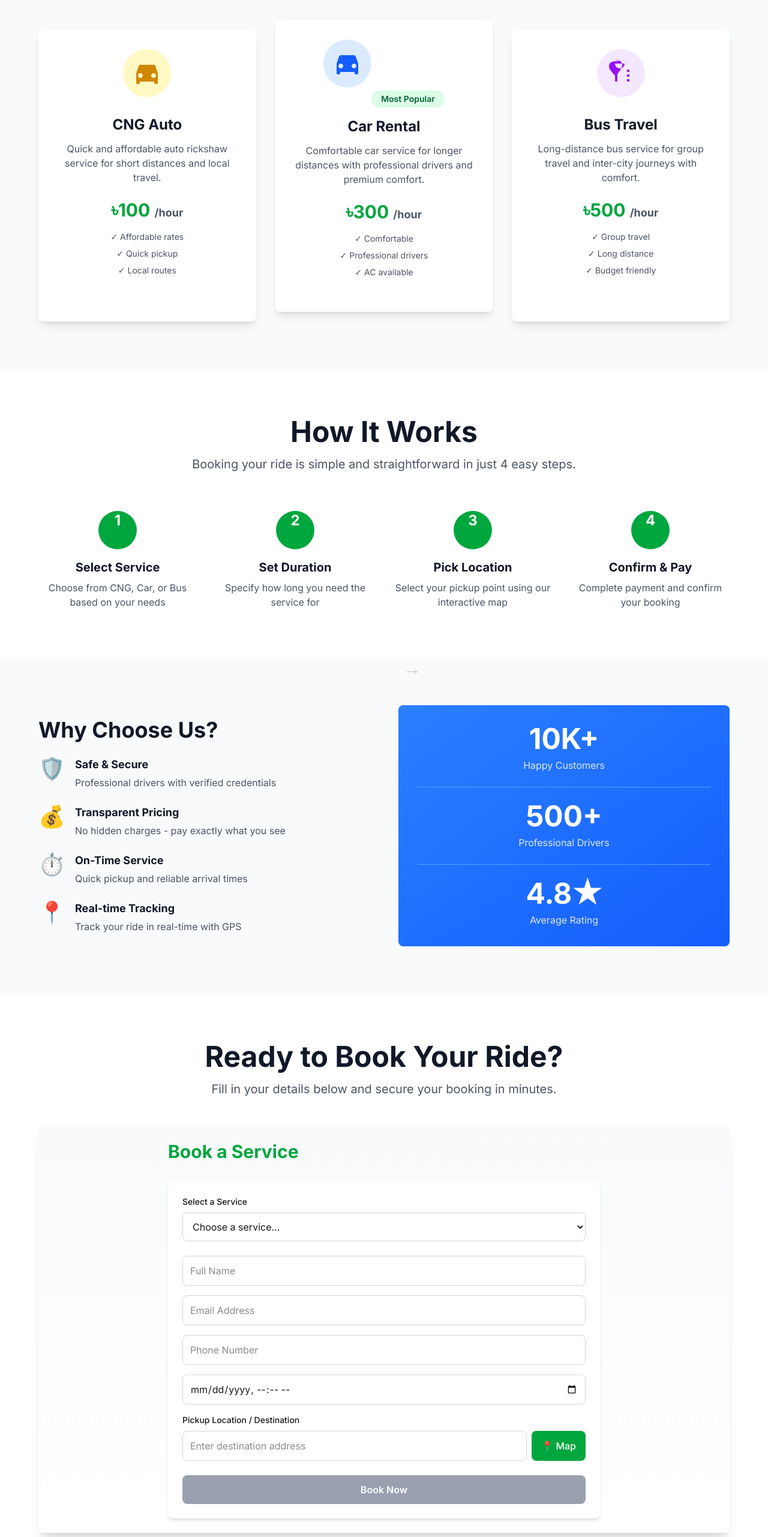
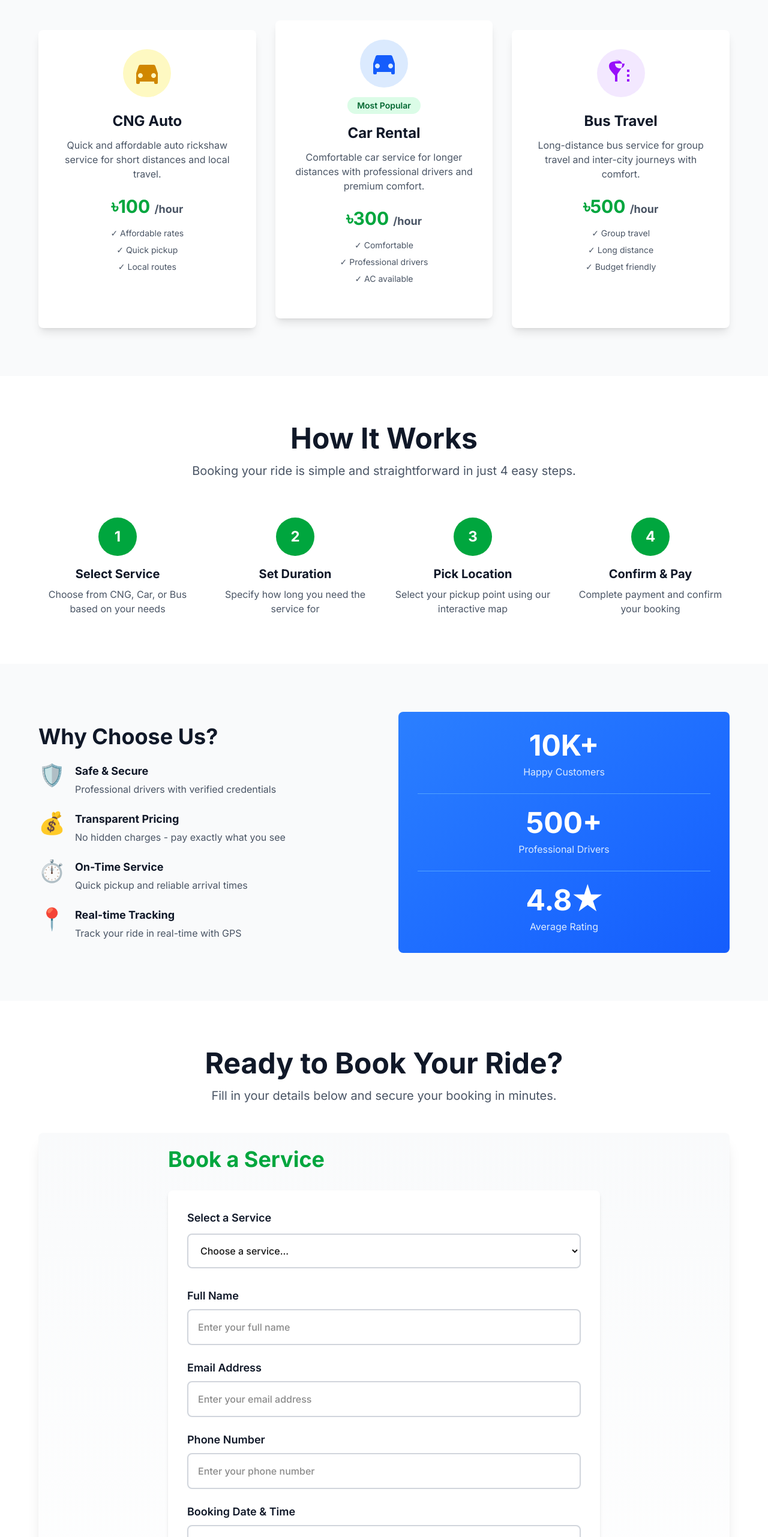
Before and after one commit to PIYAL-DATTA/BK, a Next.js app: page / in a window 1280 px wide. Shown: the part 1006-3569 px from the top of the page at 60% size. Built offline with nearby package versions, Linux system fonts and the light colour scheme.

Commit message:
Improve UX: Better form fonts, navbar smooth scrolling, centered service badges and step numbers

```diff
--- a/app/layout.tsx
+++ b/app/layout.tsx
@@ -34,13 +34,13 @@ export default function RootLayout({
               <h1 className="text-2xl font-bold text-gray-900">Booking</h1>
             </div>
             <div className="hidden md:flex space-x-8 items-center">
-              <a href="/" className="text-gray-700 hover:text-blue-600 font-medium transition">
+              <a href="#home" className="text-gray-700 hover:text-blue-600 font-medium transition">
                 Home
               </a>
-              <a href="/#services" className="text-gray-700 hover:text-blue-600 font-medium transition">
+              <a href="#services" className="text-gray-700 hover:text-blue-600 font-medium transition">
                 Services
               </a>
-              <a href="/#how-it-works" className="text-gray-700 hover:text-blue-600 font-medium transition">
+              <a href="#how-it-works" className="text-gray-700 hover:text-blue-600 font-medium transition">
                 How It Works
               </a>
               <a href="/admin" className="bg-blue-600 text-white px-6 py-2 rounded-lg hover:bg-blue-700 font-medium transition">
--- a/app/page.tsx
+++ b/app/page.tsx
@@ -23,7 +23,11 @@ export default function Home() {
                 Book reliable CNG, Cars, and Buses instantly. Get professional service at competitive prices with real-time location tracking.
               </p>
               <div className="flex gap-4">
-                <button className="bg-green-500 hover:bg-green-600 text-white px-8 py-3 rounded-lg font-semibold transition transform hover:scale-105">
+                <button
+                  onClick={() => {
+                    document.getElementById('booking-section')?.scrollIntoView({ behavior: 'smooth' });
+                  }}
+                  className="bg-green-500 hover:bg-green-600 text-white px-8 py-3 rounded-lg font-semibold transition transform hover:scale-105">
                   Book Now
                 </button>
                 <button className="bg-white text-blue-600 hover:bg-blue-50 px-8 py-3 rounded-lg font-semibold transition">
@@ -43,7 +47,7 @@ export default function Home() {
       </section>
 
       {/* Services Section */}
-      <section className="py-20 px-4 bg-gray-50">
+      <section id="services" className="py-20 px-4 bg-gray-50">
         <div className="max-w-6xl mx-auto">
           <div className="text-center mb-16">
             <h2 className="text-4xl md:text-5xl font-bold text-gray-900 mb-4">
@@ -57,10 +61,12 @@ export default function Home() {
           <div className="grid grid-cols-1 md:grid-cols-3 gap-8">
             {/* CNG Card */}
             <div className="bg-white rounded-lg shadow-lg hover:shadow-xl transition p-8 text-center">
-              <div className="inline-block bg-yellow-100 p-4 rounded-full mb-6">
+              <div className="flex justify-center mb-6">
+                <div className="inline-block bg-yellow-100 p-4 rounded-full">
                   <svg className="w-12 h-12 text-yellow-600" fill="currentColor" viewBox="0 0 24 24">
                     <path d="M18.92 6.01C18.72 5.42 18.16 5 17.5 5h-11c-.66 0-1.22.42-1.42 1.01L3 12v8c0 .55.45 1 1 1h1c.55 0 1-.45 1-1v-1h12v1c0 .55.45 1 1 1h1c.55 0 1-.45 1-1v-8l-2.08-5.99zM6.5 16c-1.1 0-2-.9-2-2s.9-2 2-2 2 .9 2 2-.9 2-2 2zm11 0c-1.1 0-2-.9-2-2s.9-2 2-2 2 .9 2 2-.9 2-2 2z" />
                   </svg>
+                </div>
               </div>
               <h3 className="text-2xl font-bold text-gray-900 mb-3">CNG Auto</h3>
               <p className="text-gray-600 mb-6">Quick and affordable auto rickshaw service for short distances and local travel.</p>
@@ -76,13 +82,17 @@ export default function Home() {
 
             {/* Car Card */}
             <div className="bg-white rounded-lg shadow-lg hover:shadow-xl transition p-8 text-center transform md:-translate-y-4">
-              <div className="inline-block bg-blue-100 p-4 rounded-full mb-6">
+              <div className="flex justify-center mb-4">
+                <div className="inline-block bg-blue-100 p-4 rounded-full">
                   <svg className="w-12 h-12 text-blue-600" fill="currentColor" viewBox="0 0 24 24">
                     <path d="M18.92 6.01C18.72 5.42 18.16 5 17.5 5h-11c-.66 0-1.22.42-1.42 1.01L3 12v8c0 .55.45 1 1 1h1c.55 0 1-.45 1-1v-1h12v1c0 .55.45 1 1 1h1c.55 0 1-.45 1-1v-8l-2.08-5.99zM6.5 16c-1.1 0-2-.9-2-2s.9-2 2-2 2 .9 2 2-.9 2-2 2zm11 0c-1.1 0-2-.9-2-2s.9-2 2-2 2 .9 2 2-.9 2-2 2z" />
                   </svg>
                 </div>
-              <div className="inline-block bg-green-100 text-green-800 px-4 py-1 rounded-full text-sm font-semibold mb-4">
+              </div>
+              <div className="flex justify-center mb-4">
+                <div className="inline-block bg-green-100 text-green-800 px-4 py-1 rounded-full text-sm font-semibold">
                   Most Popular
+                </div>
               </div>
               <h3 className="text-2xl font-bold text-gray-900 mb-3">Car Rental</h3>
               <p className="text-gray-600 mb-6">Comfortable car service for longer distances with professional drivers and premium comfort.</p>
@@ -98,10 +108,12 @@ export default function Home() {
 
             {/* Bus Card */}
             <div className="bg-white rounded-lg shadow-lg hover:shadow-xl transition p-8 text-center">
-              <div className="inline-block bg-purple-100 p-4 rounded-full mb-6">
+              <div className="flex justify-center mb-6">
+                <div className="inline-block bg-purple-100 p-4 rounded-full">
                   <svg className="w-12 h-12 text-purple-600" fill="currentColor" viewBox="0 0 24 24">
                     <path d="M17 19h2v-2h-2v2zm0-4h2v-2h-2v2zm0-4h2V9h-2v2zm-6-9C6.48 2 2 2 2 6c0 3.25 3 5.68 5 7.97V19h2v-5.97C10 10.68 13 8.25 13 5c0-4-4.48-4-6-4zm0 2h4c0 2.5-2 4-4 4-2 0-4-1.5-4-4h4z" />
                   </svg>
+                </div>
               </div>
               <h3 className="text-2xl font-bold text-gray-900 mb-3">Bus Travel</h3>
               <p className="text-gray-600 mb-6">Long-distance bus service for group travel and inter-city journeys with comfort.</p>
@@ -119,7 +131,7 @@ export default function Home() {
       </section>
 
       {/* How It Works Section */}
-      <section className="py-20 px-4 bg-white">
+      <section id="how-it-works" className="py-20 px-4 bg-white">
         <div className="max-w-6xl mx-auto">
           <div className="text-center mb-16">
             <h2 className="text-4xl md:text-5xl font-bold text-gray-900 mb-4">
@@ -138,12 +150,13 @@ export default function Home() {
               { num: 4, title: 'Confirm & Pay', desc: 'Complete payment and confirm your booking' },
             ].map((step, idx) => (
               <div key={idx} className="text-center">
-                <div className="inline-block w-16 h-16 bg-green-600 text-white rounded-full flex items-center justify-center text-2xl font-bold mb-4">
+                <div className="flex justify-center mb-4">
+                  <div className="w-16 h-16 bg-green-600 text-white rounded-full flex items-center justify-center text-2xl font-bold">
                     {step.num}
+                  </div>
                 </div>
                 <h3 className="text-xl font-bold text-gray-900 mb-2">{step.title}</h3>
                 <p className="text-gray-600">{step.desc}</p>
-                {idx < 3 && <div className="hidden md:block absolute left-1/2 transform translate-x-8 translate-y-20 text-gray-300 text-3xl">→</div>}
               </div>
             ))}
           </div>
@@ -196,7 +209,7 @@ export default function Home() {
       </section>
 
       {/* Booking Section */}
-      <section className="py-20 px-4 bg-white">
+      <section id="booking-section" className="py-20 px-4 bg-white">
         <div className="max-w-6xl mx-auto">
           <div className="text-center mb-12">
             <h2 className="text-4xl md:text-5xl font-bold text-gray-900 mb-4">
--- a/components/BookingForm.tsx
+++ b/components/BookingForm.tsx
@@ -228,11 +228,11 @@ export default function BookingForm() {
 
   return (
     <div className="max-w-3xl mx-auto p-6">
-      <h1 className="text-3xl font-bold mb-8 text-green-600">Book a Service</h1>
+      <h1 className="text-4xl font-bold mb-8 text-green-600">Book a Service</h1>
 
       {message.type && (
         <div
-          className={`mb-6 p-4 rounded-lg text-white ${
+          className={`mb-6 p-4 rounded-lg text-white text-lg font-semibold ${
             message.type === 'success' ? 'bg-green-500' : 'bg-red-500'
           }`}
         >
@@ -240,12 +240,12 @@ export default function BookingForm() {
         </div>
       )}
 
-      <div className="bg-white rounded-lg shadow-md p-6">
+      <div className="bg-white rounded-lg shadow-md p-8">
         {/* Service Selection */}
-        <div className="mb-6">
-          <label className="block text-sm font-medium mb-2">Select a Service</label>
+        <div className="mb-8">
+          <label className="block text-lg font-semibold text-gray-900 mb-3">Select a Service</label>
           <select
-            className="w-full p-3 border border-gray-300 rounded-lg"
+            className="w-full p-4 border-2 border-gray-300 rounded-lg text-base font-medium focus:border-blue-600 focus:outline-none"
             onChange={handleServiceChange}
           >
             <option value="">Choose a service...</option>
@@ -259,85 +259,98 @@ export default function BookingForm() {
 
         {/* Service Details */}
         {selectedService && (
-          <div className="mb-6 p-4 bg-blue-50 rounded-lg">
-            <h3 className="font-semibold text-lg">{selectedService.name}</h3>
-            <p className="text-gray-600 mb-3">{selectedService.description}</p>
+          <div className="mb-8 p-6 bg-blue-50 rounded-lg border-l-4 border-blue-600">
+            <h3 className="font-bold text-2xl text-gray-900 mb-2">{selectedService.name}</h3>
+            <p className="text-gray-700 mb-4 text-base">{selectedService.description}</p>
             <div className="border-t pt-3">
-              <p className="mb-2">
-                <span className="font-medium">Hourly Rate:</span> {selectedService.hourlyRate} Taka/hour
+              <p className="mb-2 text-base text-gray-800">
+                <span className="font-bold">Hourly Rate:</span> <span className="text-lg font-bold text-green-600">{selectedService.hourlyRate} Taka/hour</span>
               </p>
             </div>
           </div>
         )}
 
-        <div className="space-y-4">
+        <div className="space-y-6">
           {/* Customer Details */}
+          <div>
+            <label className="block text-lg font-semibold text-gray-900 mb-2">Full Name</label>
             <input
               type="text"
               name="customerName"
-            placeholder="Full Name"
+              placeholder="Enter your full name"
               value={formData.customerName}
               onChange={handleInputChange}
-            className="w-full p-3 border border-gray-300 rounded-lg"
+              className="w-full p-4 border-2 border-gray-300 rounded-lg text-base font-medium focus:border-blue-600 focus:outline-none"
             />
+          </div>
+          <div>
+            <label className="block text-lg font-semibold text-gray-900 mb-2">Email Address</label>
             <input
               type="email"
               name="customerEmail"
-            placeholder="Email Address"
+              placeholder="Enter your email address"
               value={formData.customerEmail}
               onChange={handleInputChange}
-            className="w-full p-3 border border-gray-300 rounded-lg"
+              className="w-full p-4 border-2 border-gray-300 rounded-lg text-base font-medium focus:border-blue-600 focus:outline-none"
             />
+          </div>
+          <div>
+            <label className="block text-lg font-semibold text-gray-900 mb-2">Phone Number</label>
             <input
               type="tel"
               name="customerPhone"
-            placeholder="Phone Number"
+              placeholder="Enter your phone number"
               value={formData.customerPhone}
               onChange={handleInputChange}
-            className="w-full p-3 border border-gray-300 rounded-lg"
+              className="w-full p-4 border-2 border-gray-300 rounded-lg text-base font-medium focus:border-blue-600 focus:outline-none"
             />
+          </div>
+          <div>
+            <label className="block text-lg font-semibold text-gray-900 mb-2">Booking Date & Time</label>
             <input
               type="datetime-local"
               name="bookingDate"
-            placeholder="Booking Date & Time"
+              placeholder="Select date and time"
               value={formData.bookingDate}
               onChange={handleInputChange}
-            className="w-full p-3 border border-gray-300 rounded-lg"
+              className="w-full p-4 border-2 border-gray-300 rounded-lg text-base font-medium focus:border-blue-600 focus:outline-none"
             />
+          </div>
 
           {/* Duration Input */}
           {selectedService && (
+            <div>
+              <label className="block text-lg font-semibold text-gray-900 mb-3">Duration</label>
               <div className="grid grid-cols-3 gap-3">
                 <div className="col-span-2">
-                <label className="block text-sm font-medium mb-2">Duration</label>
                   <input
                     type="number"
                     name="duration"
                     min="1"
                     value={formData.duration}
                     onChange={handleInputChange}
-                  className="w-full p-3 border border-gray-300 rounded-lg"
+                    className="w-full p-4 border-2 border-gray-300 rounded-lg text-base font-medium focus:border-blue-600 focus:outline-none"
                     placeholder="Enter duration"
                   />
                 </div>
                 <div>
-                <label className="block text-sm font-medium mb-2">Unit</label>
                   <select
                     name="durationUnit"
                     value={formData.durationUnit}
                     onChange={handleInputChange}
-                  className="w-full p-3 border border-gray-300 rounded-lg"
+                    className="w-full p-4 border-2 border-gray-300 rounded-lg text-base font-medium focus:border-blue-600 focus:outline-none"
                   >
                     <option value="minute">Minute</option>
                     <option value="hour">Hour</option>
                   </select>
                 </div>
               </div>
+            </div>
           )}
 
           {/* Destination Field */}
           <div>
-            <label className="block text-sm font-medium mb-2">Pickup Location / Destination</label>
+            <label className="block text-lg font-semibold text-gray-900 mb-2">Pickup Location / Destination</label>
             <div className="flex gap-2">
               <input
                 type="text"
@@ -345,12 +358,12 @@ export default function BookingForm() {
                 placeholder="Enter destination address"
                 value={formData.destination}
                 onChange={handleInputChange}
-                className="flex-1 p-3 border border-gray-300 rounded-lg"
+                className="flex-1 p-4 border-2 border-gray-300 rounded-lg text-base font-medium focus:border-blue-600 focus:outline-none"
               />
               <button
                 type="button"
                 onClick={() => setShowMapModal(true)}
-                className="px-4 py-3 bg-green-600 text-white rounded-lg hover:bg-green-700 font-medium"
+                className="px-6 py-4 bg-green-600 text-white rounded-lg hover:bg-green-700 font-semibold text-base"
               >
                 📍 Map
               </button>
@@ -360,12 +373,12 @@ export default function BookingForm() {
 
         {/* Price Display */}
         {selectedService && formData.totalPrice > 0 && (
-          <div className="mt-6 p-4 bg-green-50 rounded-lg border-2 border-green-200">
-            <div className="flex justify-between items-center">
-              <span className="text-lg font-semibold">Total Price:</span>
-              <span className="text-2xl font-bold text-green-600">{formData.totalPrice} Taka</span>
+          <div className="mt-8 p-6 bg-green-50 rounded-lg border-2 border-green-300">
+            <div className="flex justify-between items-center mb-2">
+              <span className="text-xl font-bold text-gray-900">Total Price:</span>
+              <span className="text-4xl font-bold text-green-600">{formData.totalPrice} Taka</span>
             </div>
-            <p className="text-sm text-gray-600 mt-2">
+            <p className="text-base text-gray-700 font-medium">
               {formData.duration} {formData.durationUnit}
               {formData.duration > 1 ? 's' : ''} × {selectedService.hourlyRate} Taka/hour
             </p>
@@ -375,7 +388,7 @@ export default function BookingForm() {
         <button
           onClick={handleBooking}
           disabled={loading || !selectedService}
-          className="w-full mt-6 bg-blue-600 text-white p-3 rounded-lg font-semibold hover:bg-blue-700 disabled:bg-gray-400"
+          className="w-full mt-8 bg-blue-600 text-white p-4 rounded-lg font-bold text-lg hover:bg-blue-700 disabled:bg-gray-400 transition"
         >
           {loading ? 'Processing...' : 'Book Now'}
         </button>
@@ -384,15 +397,15 @@ export default function BookingForm() {
       {/* OpenStreetMap Modal */}
       {showMapModal && (
         <div className="fixed inset-0 bg-black bg-opacity-50 flex items-center justify-center z-50">
-          <div className="bg-white rounded-lg p-6 max-w-4xl w-full mx-4 h-96 flex flex-col">
-            <div className="flex justify-between items-center mb-4">
+          <div className="bg-white rounded-lg p-8 max-w-4xl w-full mx-4 h-96 flex flex-col">
+            <div className="flex justify-between items-center mb-6">
               <div>
-                <h2 className="text-xl font-bold">Select Location</h2>
-                <p className="text-sm text-gray-500 mt-1">Click on the map to select your pickup location</p>
+                <h2 className="text-3xl font-bold text-gray-900">Select Location</h2>
+                <p className="text-base text-gray-600 mt-2 font-medium">Click on the map to select your pickup location</p>
               </div>
               <button
                 onClick={() => setShowMapModal(false)}
-                className="text-gray-500 hover:text-gray-700 text-2xl"
+                className="text-gray-500 hover:text-gray-700 text-3xl font-bold"
               >
                 ✕
               </button>
@@ -401,7 +414,7 @@ export default function BookingForm() {
             {/* Map Container */}
             <div
               id="map-container"
-              className="flex-1 rounded-lg border border-gray-300 mb-4"
+              className="flex-1 rounded-lg border-2 border-gray-300 mb-6"
               style={{ height: '300px' }}
             />
 
@@ -417,11 +430,11 @@ export default function BookingForm() {
                     destination: e.target.value,
                   }))
                 }
-                className="flex-1 p-3 border border-gray-300 rounded-lg"
+                className="flex-1 p-4 border-2 border-gray-300 rounded-lg text-base font-medium focus:border-blue-600 focus:outline-none"
               />
               <button
                 onClick={() => setShowMapModal(false)}
-                className="px-6 py-3 bg-blue-600 text-white rounded-lg hover:bg-blue-700 font-medium whitespace-nowrap"
+                className="px-8 py-4 bg-blue-600 text-white rounded-lg hover:bg-blue-700 font-bold text-base whitespace-nowrap"
               >
                 Confirm
               </button>
```
Lines whose indentation alone changed are shown as unchanged.
